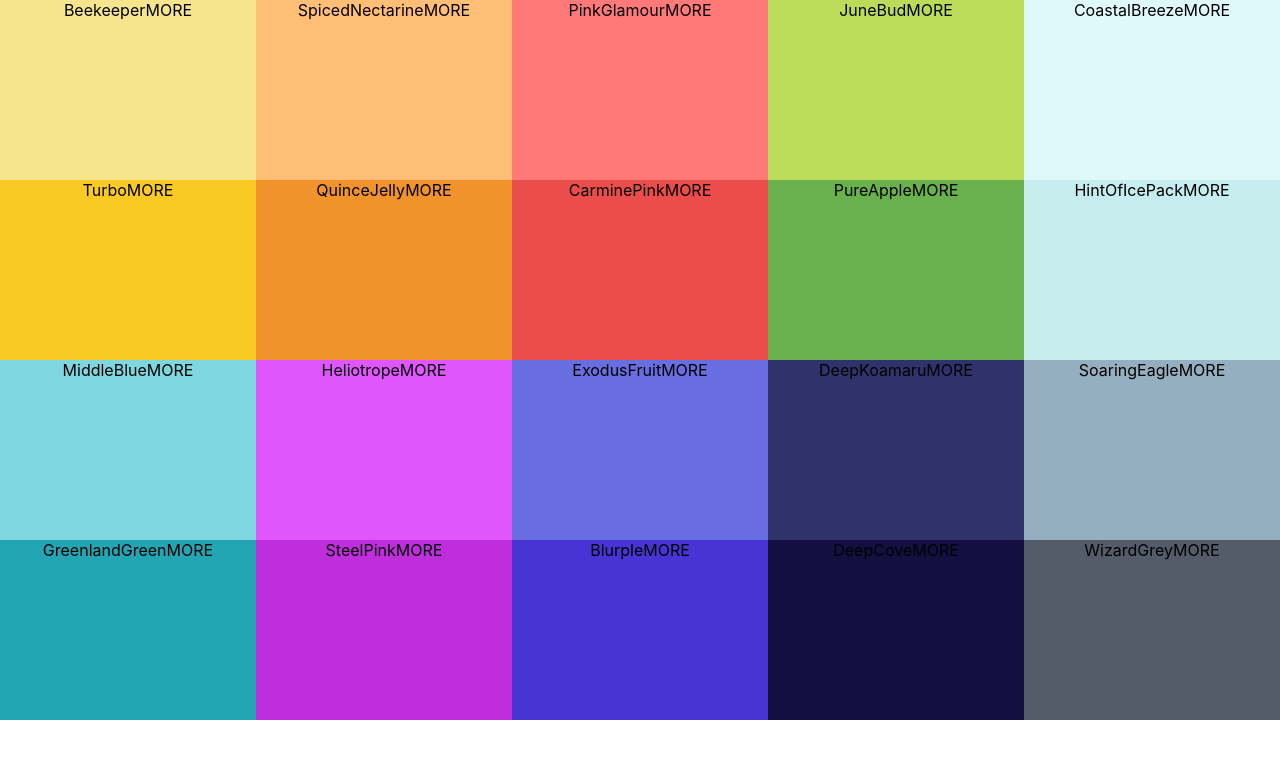
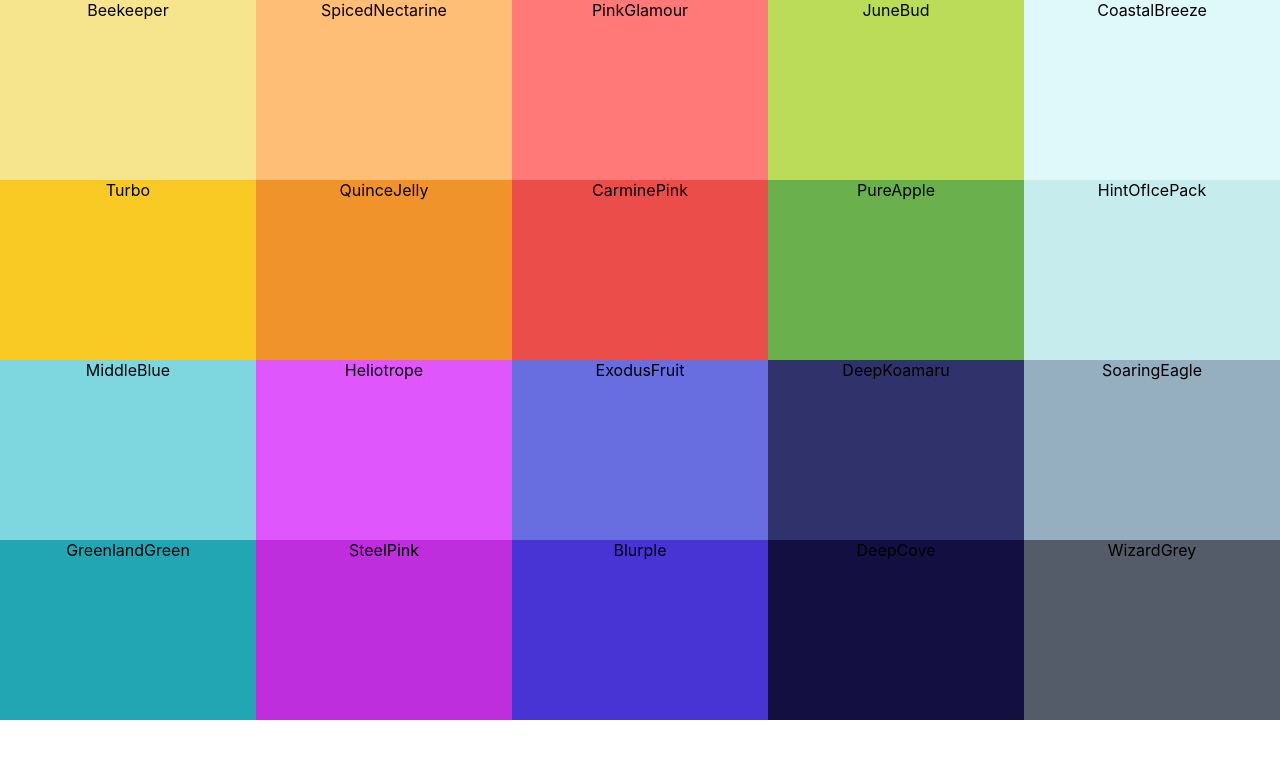
Before and after one commit to Decomplosed/colors-app, a React (Create React App) app: page / in a window 1280 px wide. Shown: the top 758 px of the page. Built offline with nearby package versions, Linux system fonts and the light colour scheme.

Commit message:
template refactoring

```diff
--- a/src/ColorBox.js
+++ b/src/ColorBox.js
@@ -3,10 +3,14 @@ import './ColorBox.css'
 
 export class ColorBox extends Component {
   render() {
+    const { name, background } = this.props
     return (
-      <div style={{ background: this.props.background }} className='ColorBox'>
-        <span>{this.props.name}</span>
-        <span>MORE</span>
+      <div style={{ background }} className='ColorBox'>
+        <div className="copy-container">
+          <div className="box-content">
+            <span>{name}</span>
+          </div>
+        </div>
       </div>
     )
   }
```
